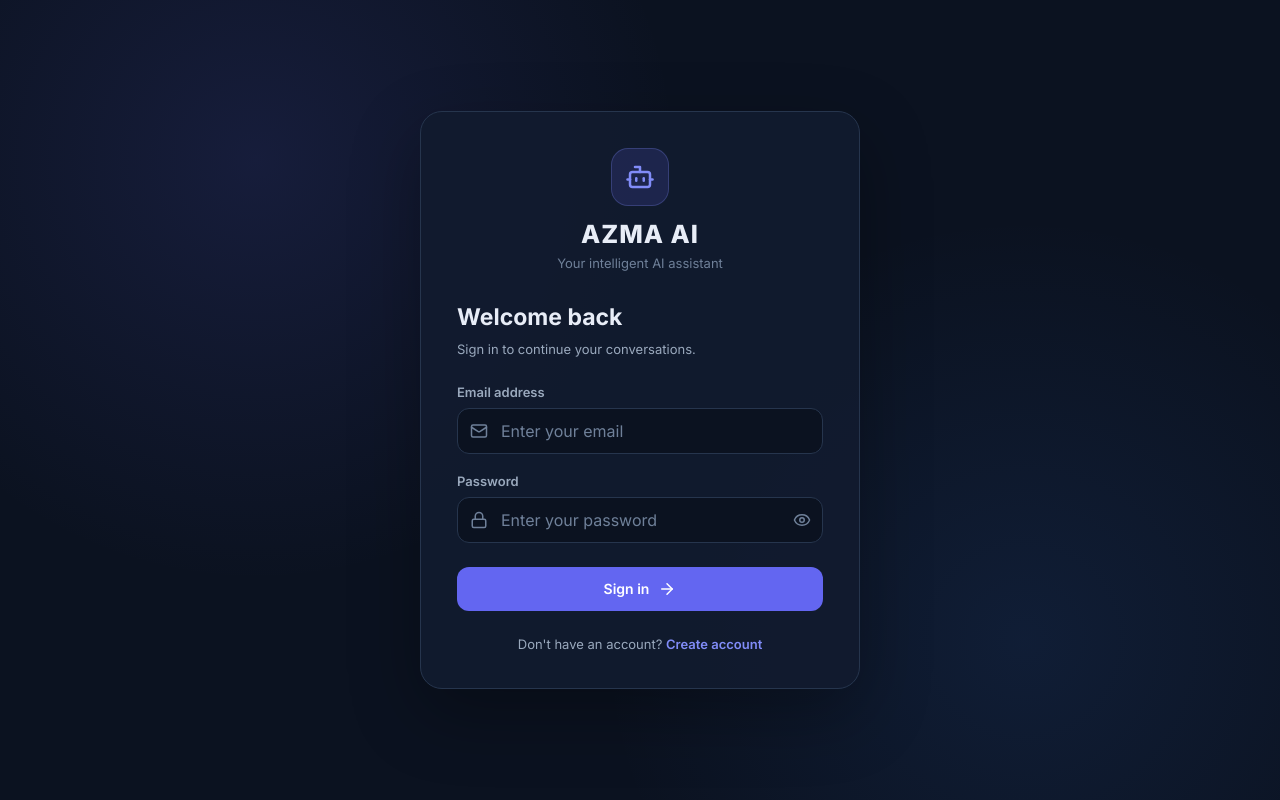
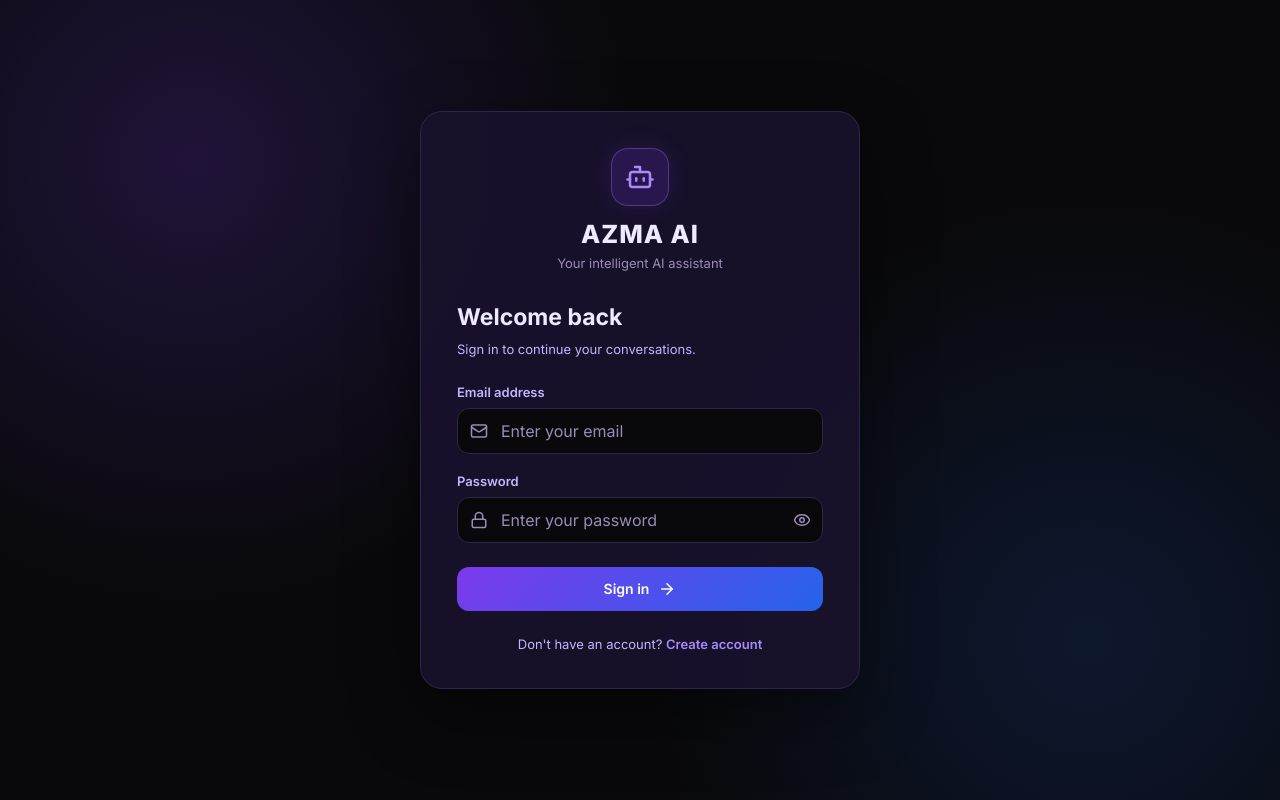
Before and after one commit to abdimalikcarte-lab/Azma-AI, a React (Vite) app in the folder Client/: page /login in a window 1280 px wide. Built offline with nearby package versions, Linux system fonts and the light colour scheme; no server answers.

Commit message:
Revise color scheme and gradients in styles.css
Updated color scheme and gradients for various elements in styles.css to enhance the overall design.

```diff
--- a/Client/src/styles.css
+++ b/Client/src/styles.css
@@ -1,34 +1,37 @@
 
 /* =====================================
-   AZMA AI - GLOBAL DESIGN SYSTEM
+   AZMA AI - BLACK / PURPLE / NEON BLUE
+   GLOBAL DESIGN SYSTEM
 ===================================== */
 
 :root {
   font-family: "Inter", sans-serif;
-  color: #e8edf7;
-  background: #0b1220;
+  color: #EDE9FE;
+  background: #09090B;
 
   font-synthesis: none;
   text-rendering: optimizeLegibility;
   -webkit-font-smoothing: antialiased;
 
-  --bg-primary: #0b1220;
-  --bg-secondary: #111b2e;
-  --bg-card: #162238;
-  --bg-hover: #1d2b43;
+  /* BRAND COLORS */
+  --bg-primary: #09090B;
+  --bg-secondary: #18112B;
+  --bg-card: #151026;
+  --bg-hover: #21183A;
 
-  --border-color: #26354d;
+  --border-color: #302447;
 
-  --text-primary: #e8edf7;
-  --text-secondary: #9aa9bd;
-  --text-muted: #6f8099;
+  --text-primary: #EDE9FE;
+  --text-secondary: #C4B5FD;
+  --text-muted: #9B8BB8;
 
-  --accent: #6366f1;
-  --accent-hover: #4f46e5;
-  --accent-light: #818cf8;
+  --accent: #7C3AED;
+  --accent-hover: #6D28D9;
+  --accent-light: #A78BFA;
+  --accent-blue: #2563EB;
 
-  --success: #22c55e;
-  --danger: #ef4444;
+  --success: #22C55E;
+  --danger: #EF4444;
 
   --radius-sm: 8px;
   --radius-md: 12px;
@@ -102,8 +105,12 @@ ul {
 }
 
 ::-webkit-scrollbar-thumb {
-  background: #34445f;
+  background: #49356B;
   border-radius: 20px;
+}
+
+::-webkit-scrollbar-thumb:hover {
+  background: var(--accent);
 }
 
 /* =====================================
@@ -125,18 +132,24 @@ ul {
 }
 
 .btn-primary {
-  background: var(--accent);
+  background: linear-gradient(135deg, var(--accent), var(--accent-blue));
   color: #fff;
 }
 
 .btn-primary:hover {
-  background: var(--accent-hover);
+  background: linear-gradient(135deg, var(--accent-hover), #1D4ED8);
+  transform: translateY(-1px);
 }
 
 .btn-secondary {
   background: var(--bg-card);
   color: var(--text-primary);
   border: 1px solid var(--border-color);
+}
+
+.btn-secondary:hover {
+  border-color: var(--accent);
+  background: var(--bg-hover);
 }
 
 /* =====================================
@@ -170,7 +183,7 @@ ul {
 
 .form-control:focus {
   border-color: var(--accent-light);
-  box-shadow: 0 0 0 3px rgba(99, 102, 241, 0.12);
+  box-shadow: 0 0 0 3px rgba(124, 58, 237, 0.18);
 }
 
 .form-control::placeholder {
@@ -188,8 +201,8 @@ ul {
   align-items: center;
   padding: 30px 16px;
   background:
-    radial-gradient(circle at 20% 20%, rgba(99, 102, 241, 0.13), transparent 35%),
-    radial-gradient(circle at 80% 80%, rgba(59, 130, 246, 0.10), transparent 35%),
+    radial-gradient(circle at 15% 20%, rgba(124, 58, 237, 0.20), transparent 35%),
+    radial-gradient(circle at 85% 80%, rgba(37, 99, 235, 0.16), transparent 35%),
     var(--bg-primary);
 }
 
@@ -197,10 +210,10 @@ ul {
   width: 100%;
   max-width: 440px;
   padding: 36px;
-  background: rgba(17, 27, 46, 0.96);
+  background: rgba(24, 17, 43, 0.96);
   border: 1px solid var(--border-color);
   border-radius: 22px;
-  box-shadow: 0 25px 70px rgba(0, 0, 0, 0.3);
+  box-shadow: 0 25px 70px rgba(0, 0, 0, 0.45);
 }
 
 .auth-brand {
@@ -217,11 +230,12 @@ ul {
   display: flex;
   align-items: center;
   justify-content: center;
-  background: rgba(99, 102, 241, 0.16);
+  background: rgba(124, 58, 237, 0.18);
   color: var(--accent-light);
-  border: 1px solid rgba(129, 140, 248, 0.25);
+  border: 1px solid rgba(167, 139, 250, 0.30);
   border-radius: 17px;
   margin-bottom: 13px;
+  box-shadow: 0 0 25px rgba(124, 58, 237, 0.16);
 }
 
 .auth-brand h1 {
@@ -296,8 +310,8 @@ ul {
 .chat-error {
   padding: 12px 14px;
   margin-bottom: 18px;
-  color: #fca5a5;
-  background: rgba(239, 68, 68, 0.1);
+  color: #FCA5A5;
+  background: rgba(239, 68, 68, 0.10);
   border: 1px solid rgba(239, 68, 68, 0.25);
   border-radius: var(--radius-md);
   font-size: 13px;
@@ -339,7 +353,7 @@ ul {
   display: flex;
   flex-direction: column;
   padding: 20px 14px;
-  background: #0e1728;
+  background: #100B1D;
   border-right: 1px solid var(--border-color);
   transition: transform var(--transition);
   z-index: 20;
@@ -381,15 +395,17 @@ ul {
   gap: 9px;
   margin: 20px 0;
   color: white;
-  background: var(--accent);
+  background: linear-gradient(135deg, var(--accent), var(--accent-blue));
   border: none;
   border-radius: 10px;
   font-size: 13px;
   font-weight: 600;
+  transition: var(--transition);
 }
 
 .new-chat-btn:hover {
-  background: var(--accent-hover);
+  background: linear-gradient(135deg, var(--accent-hover), #1D4ED8);
+  transform: translateY(-1px);
 }
 
 .conversation-section {
@@ -462,7 +478,7 @@ ul {
 }
 
 .conversation-delete:hover {
-  color: #f87171;
+  color: #F87171;
 }
 
 .sidebar-user {
@@ -518,7 +534,7 @@ ul {
 }
 
 .logout-btn:hover {
-  color: #f87171;
+  color: #F87171;
   background: var(--bg-hover);
 }
 
@@ -580,11 +596,13 @@ ul {
   border: 1px solid var(--border-color);
   border-radius: 9px;
   font-size: 12px;
+  transition: var(--transition);
 }
 
 .header-new-chat:hover {
   color: white;
   background: var(--bg-hover);
+  border-color: var(--accent);
 }
 
 .mobile-menu-btn {
@@ -625,9 +643,14 @@ ul {
   justify-content: center;
   margin-bottom: 24px;
   color: var(--accent-light);
-  background: rgba(99, 102, 241, 0.13);
-  border: 1px solid rgba(129, 140, 248, 0.2);
+  background: linear-gradient(
+    135deg,
+    rgba(124, 58, 237, 0.20),
+    rgba(37, 99, 235, 0.15)
+  );
+  border: 1px solid rgba(167, 139, 250, 0.25);
   border-radius: 24px;
+  box-shadow: 0 0 35px rgba(124, 58, 237, 0.12);
 }
 
 .welcome-screen h1 {
@@ -666,6 +689,7 @@ ul {
 .suggestion-grid button:hover {
   background: var(--bg-hover);
   border-color: var(--accent);
+  transform: translateY(-2px);
 }
 
 .suggestion-grid strong {
@@ -693,7 +717,7 @@ ul {
   align-items: flex-start;
   gap: 14px;
   padding: 20px 12px;
-  border-bottom: 1px solid rgba(38, 53, 77, 0.5);
+  border-bottom: 1px solid rgba(48, 36, 71, 0.55);
 }
 
 .message-avatar {
@@ -704,13 +728,13 @@ ul {
   justify-content: center;
   flex-shrink: 0;
   color: var(--accent-light);
-  background: rgba(99, 102, 241, 0.14);
+  background: rgba(124, 58, 237, 0.18);
   border-radius: 10px;
 }
 
 .message-row.user .message-avatar {
-  color: #cbd5e1;
-  background: var(--bg-hover);
+  color: #BFDBFE;
+  background: rgba(37, 99, 235, 0.18);
 }
 
 .message-content {
@@ -725,7 +749,7 @@ ul {
 }
 
 .message-content p {
-  color: #cbd5e1;
+  color: #D8D1E8;
   font-size: 14px;
   line-height: 1.8;
   white-space: pre-wrap;
@@ -762,6 +786,7 @@ ul {
 
 .chat-input-form:focus-within {
   border-color: var(--accent-light);
+  box-shadow: 0 0 0 3px rgba(124, 58, 237, 0.10);
 }
 
 .chat-input-form textarea {
@@ -790,17 +815,19 @@ ul {
   justify-content: center;
   flex-shrink: 0;
   color: white;
-  background: var(--accent);
+  background: linear-gradient(135deg, var(--accent), var(--accent-blue));
   border: none;
   border-radius: 11px;
+  transition: var(--transition);
 }
 
 .chat-input-form button:hover {
-  background: var(--accent-hover);
+  background: linear-gradient(135deg, var(--accent-hover), #1D4ED8);
+  transform: translateY(-1px);
 }
 
 .chat-input-form button:disabled {
-  background: #34445f;
+  background: #49356B;
 }
 
 .chat-input-area > p {
@@ -830,7 +857,7 @@ ul {
     width: 280px;
     height: 100dvh;
     transform: translateX(-100%);
-    box-shadow: 15px 0 40px rgba(0, 0, 0, 0.3);
+    box-shadow: 15px 0 40px rgba(0, 0, 0, 0.45);
   }
 
   .chat-sidebar.open {
```
